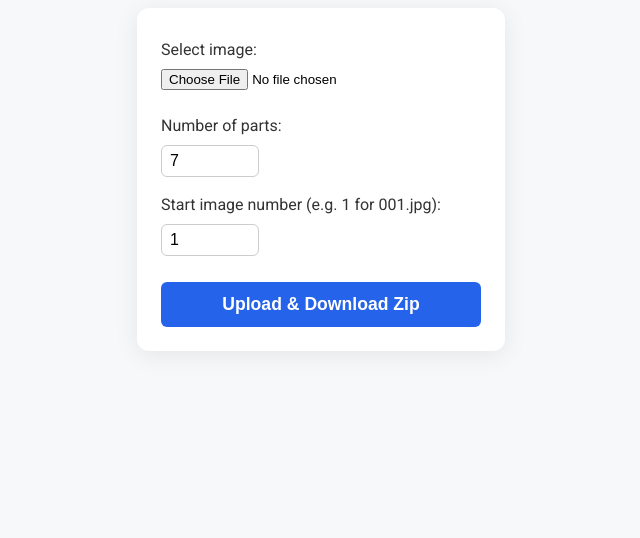
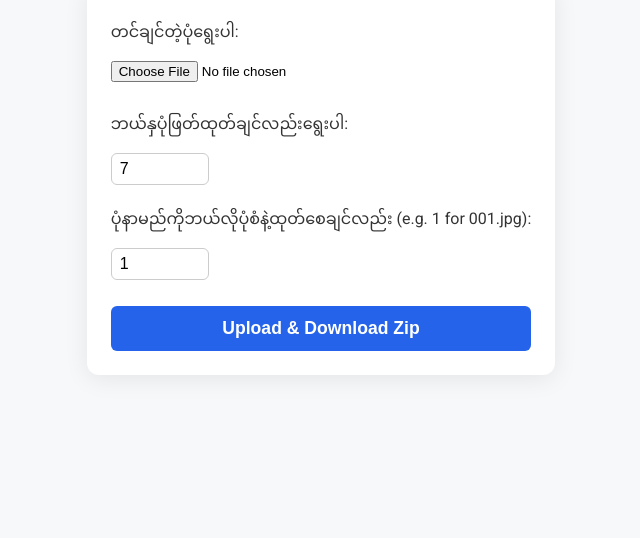
Before and after one commit to aungmyomyat220/image_cutter, a website: page public/index.html in a window 1280 px wide. Shown: the part 262-800 px from the top of the page, without its empty margins (319-959 px from the left). Drawn offline with Linux system fonts and the light colour scheme.

Commit message:
Change to myanmar text

```diff
--- a/public/index.html
+++ b/public/index.html
@@ -81,11 +81,11 @@
     <h1>Image Split & Zip</h1>
     <form id="uploadForm">
       <div class="input-group">
-        <label for="image">Select image:</label>
+        <label for="image">တင်ချင်တဲ့ပုံရွေးပါ:</label>
         <input type="file" id="image" name="image" accept="image/*" required />
       </div>
       <div class="input-group">
-        <label for="parts">Number of parts:</label>
+        <label for="parts">ဘယ်နှပုံဖြတ်ထုတ်ချင်လည်းရွေးပါ:</label>
         <input
           type="number"
           id="parts"
@@ -96,7 +96,7 @@
         />
       </div>
       <div class="input-group">
-        <label for="start">Start image number (e.g. 1 for 001.jpg):</label>
+        <label for="start">ပုံနာမည်ကိုဘယ်လိုပုံစံနဲ့ထုတ်စေချင်လည်း (e.g. 1 for 001.jpg):</label>
         <input
           type="number"
           id="start"
```
